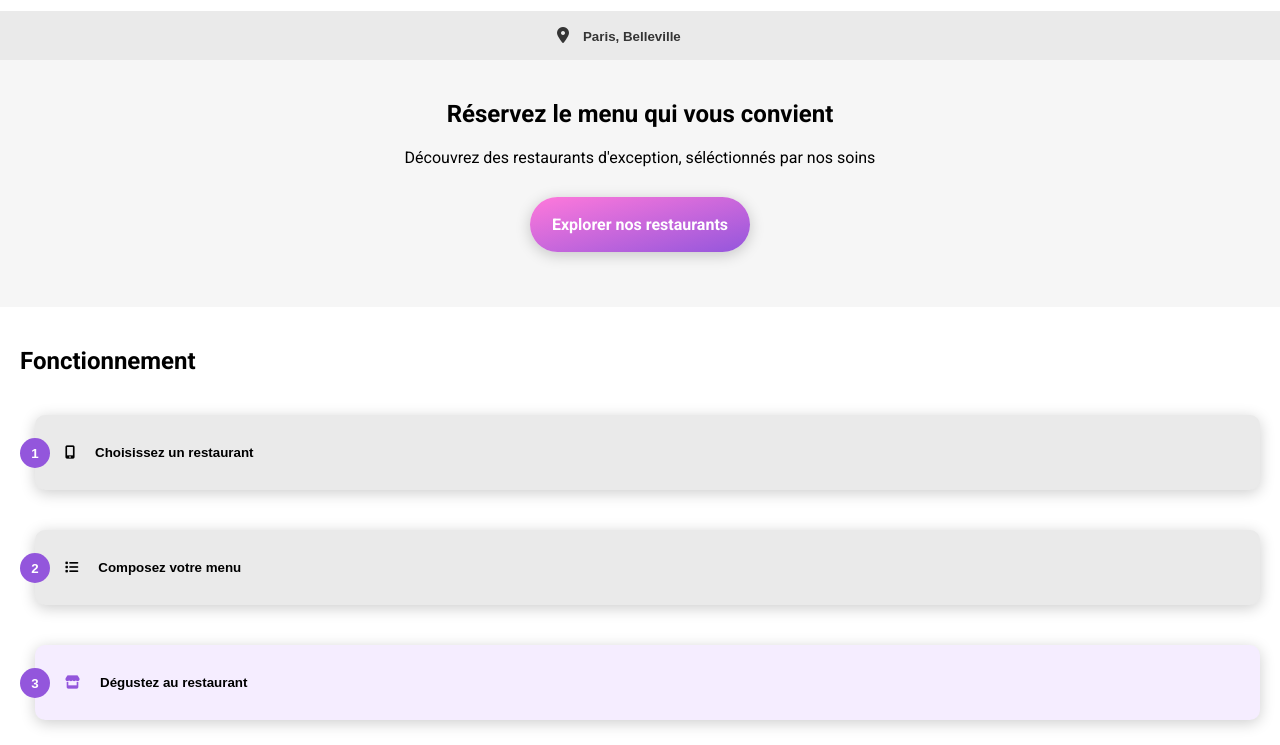
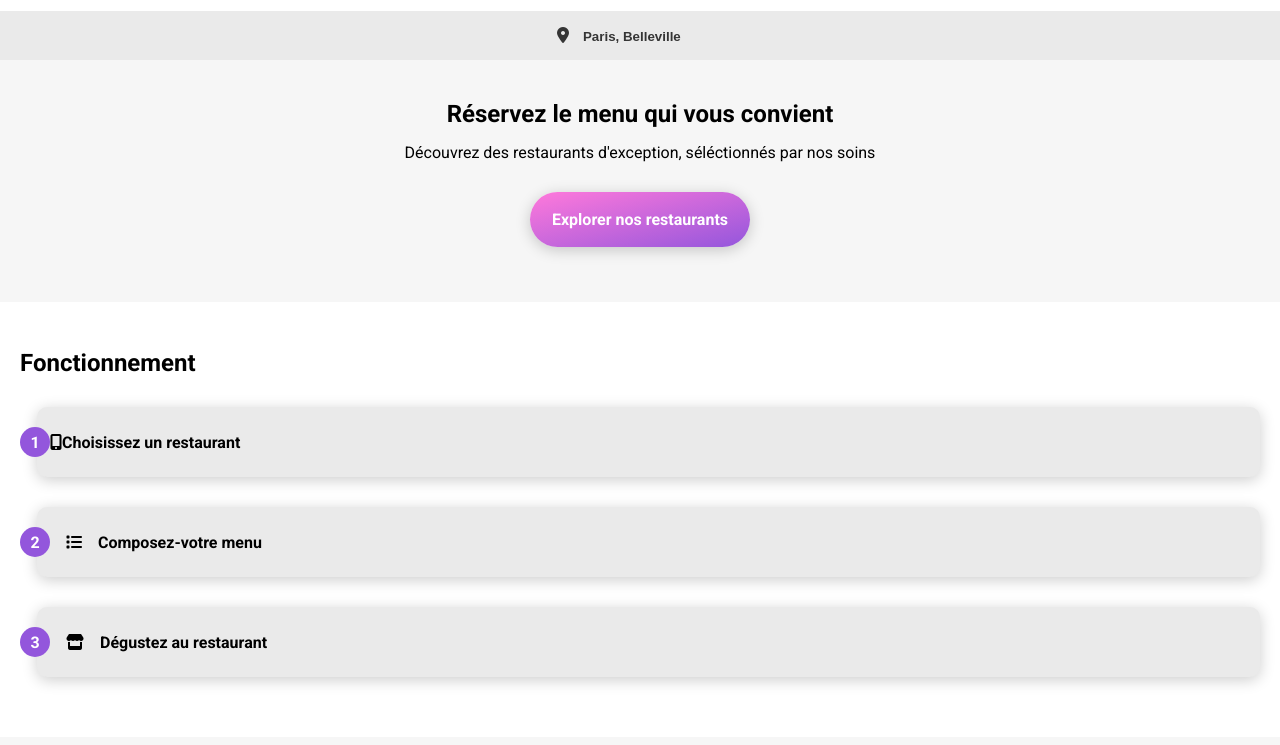
Before and after one commit to CharlyGrsvd/OCR-Projet-3-Ohmyfood, a website: page index.html in a window 1280 px wide. Shown: the part 55-800 px from the top of the page. Drawn offline with Linux system fonts and the light colour scheme; a web font is replaced by a local one.

Commit message:
Starting refacto fallowing the 7-1 model

```diff
--- a/index.html
+++ b/index.html
@@ -29,9 +29,11 @@
       </div>
       <form class="header-formular" action="#">
         <label class="header-formular__label" for="localisation__label">
+            <!-- Supprimer la class hidden label. Lors du Nesting j'irai chercher le premier enfant pour lui mettre la propriete font: 0/0 a -->
           <span class="header-formular__hiddenLabel">
             Rechercher votre destination
           </span>
+          <!-- Supprimer la span autour de l'icon  et donc supprimer la clas ico__label. J'irai chercher l'icon lors du Nesting en ciblant la balise <i>-->
           <span class="header-formular__icoLabel">
             <i class="fa-solid fa-location-dot"></i>
           </span>
@@ -47,6 +49,9 @@
     </header>
     <main>
       <section class="intro">
+        <!-- Ici on a u problème d'architecture au niveau du bloc. L'élément "exploration est de trop. Il faut choisir entre exploration et description. Il faut avoir un élement
+            qui contient la description et un element qui contient le bouton ". Le padding que j'utilise certainement sur ma class exploration doit être mis directement sur la section intro.
+        Nous avons une boite de trop dans cette archi -->
         <div class="intro__exploration">
           <div class="intro__descrition">
             <h1>Réservez le menu qui vous convient</h1>
@@ -61,37 +66,42 @@
       </section>
 
       <section class="explaination">
-        <h2>Fonctionnement</h2>
-        <div class="explaination__container">
-          <a class="explaination__link" href="#">
-            <button class="explaination__btn">
-              <span class="explaination__step">1</span>
-              <i class="fa-solid fa-mobile-screen-button explaination__ico"></i
-              >Choisissez un restaurant
-            </button>
+        <h2 class="explaination__title">Fonctionnement</h2>
+        <!-- On peut creer un bloc "step-container"  Ensuite il contiendra un bouton générique que je vais appeler step-button.
+            Ses éléments seront step-button__index et step-button__. Ensuite  -->
+        <div class="explaination__stepContainer">
+
+            <!-- ici il vaut mieux faire une <ol> puis mettre un lien sur les <li> -->
+          <a class="explaination__stepButton" href="#">
+            <span class="explaination__stepNumber">1</span>
+            <i class="fa-solid fa-mobile-screen-button"></i>
+            Choisissez un restaurant
           </a>
-          <a href="#">
-            <button class="explaination__btn">
-              <div class="explaination__step"><span>2</span></div>
-              <i class="fa-solid fa-list explaination__ico"></i>Composez votre
-              menu
-            </button>
+
+          <a href="#" class="explaination__stepButton">
+            <div class="explaination__stepNumber">2</div>
+            <div class="explaination__stepIcon">
+              <i class="fa-solid fa-list"></i>
+            </div>
+            <div class="explaination__stepText">
+              <p>Composez-votre menu</p>
+            </div>
           </a>
-          <a href="#">
-            <button class="explaination__btn explaination__btn--active">
-              <div class="explaination__step"><span>3</span></div>
-              <i
-                class="fa-solid fa-store explaination__ico explaination__ico--active"
-              ></i
-              >Dégustez au restaurant
-            </button>
+          <a href="#" class="explaination__stepButton">
+            <div class="explaination__stepNumber">3</div>
+            <div class="explaination__stepIcon">
+              <i class="fa-solid fa-store"></i>
+            </div>
+            <div class="explaination__stepText">
+              <p>Dégustez au restaurant</p>
+            </div>
           </a>
         </div>
       </section>
 
       <section class="restaurants">
         <h2>Restaurants</h2>
-        <div class="restaurants__container">
+        <div class="restaurants__containerCards">
           <div class="card">
             <a class="card__link" href="#">
               <img
@@ -168,7 +178,21 @@
       </section>
     </main>
     <footer>
-      <h2>ohmyfood</h2>
+      <div class="footer-content">
+        <h2>ohmyfood</h2>
+        <nav>
+          <li>
+            <span><i class="fa-solid fa-utensils"></i></span>
+            <a href="#">Proposer un restaurant</a>
+          </li>
+          <li>
+            <span><i class="fa-solid fa-handshake-angle"></i></span>
+            <a href="#">Devenir partenaire</a>
+          </li>
+          <li><a href="#">Mentions légales</a></li>
+          <li><a href="#">Contact</a></li>
+        </nav>
+      </div>
     </footer>
   </body>
 </html>
--- a/scss/_buttons.scss
+++ b/scss/_buttons.scss
@@ -10,13 +10,7 @@
     font-weight: bold;
 }
 
-
-.explaination {
-  &__btn {
-    position: relative;
-    height: 75px;
-    width: 100%;
-    padding: 18px 30px;
+@mixin secondary-btn-design {
     border: none;
     background: var(--background-secondary);
     border-radius: 10px;
@@ -24,15 +18,15 @@
     color: var(--text-primary);
     font-weight: bold;
     text-align: left;
-    &--active {
-      background: var(--active);
-    }
-  }
-  &__ico {
-    padding-right: 20px;
-    color: var(--backfround-secondary);
-    &--active {
-      color: var(--primary);
-    }
-  }
 }
+
+@mixin chip-design{
+    display: flex;
+    justify-content: center;
+    align-items: center;
+    background-color: var(--primary);
+    color: var(--text-secondary);
+    border-radius: 50%;
+    height: 30px;
+    width: 30px;
+}
--- a/scss/_card.scss
+++ b/scss/_cards.scss
@@ -3,18 +3,15 @@
     border-radius: 15px;
     box-shadow: 0px 3px 15px rgba(0, 0, 0, 0.2);
 }
-
-@mixin restaurant-img-design{
+@mixin restaurant-imgCard-design{
     width: 100%;
-    height: 175px;
+    height: 170px;
     object-fit: cover;
     border-radius: 15px 15px 0px 0px;
 }
-@mixin card-description-design{
+@mixin card-descriptionCard-design{
     display: flex;
     justify-content: space-between;
     align-items: center;
-    padding: 20px 20px 20px 15px;
-
-
+    padding: 15px 20px 15px 20px;
 }
--- a/scss/_generals.scss
+++ b/scss/_generals.scss
@@ -8,9 +8,11 @@ body {
   font-size: 1.6rem;
 }
 
-h1,
+h1{
+  padding-bottom: 15px;
+}
 h2 {
-  padding-bottom: 20px;
+  padding-bottom: 30px;
 }
 h3{
   padding-bottom: 5px;
--- a/scss/style.scss
+++ b/scss/style.scss
@@ -1,43 +1,7 @@
 @import "reset";
 @import "generals";
 @import "buttons";
-@import "card";
-
-.explaination {
-  padding: 40px 20px;
-  &__container {
-    text-align: center;
-    a {
-      display: block;
-      padding: 20px 0px 20px 15px;
-    }
-  }
-  &__step {
-    position: absolute;
-    display: inline-flex;
-    justify-content: center;
-    align-items: center;
-    vertical-align: middle;
-    left: -15px;
-    bottom: 22px;
-    background-color: var(--primary);
-    color: var(--text-secondary);
-    border-radius: 50%;
-    height: 30px;
-    width: 30px;
-  }
-}
-
-.restaurants {
-  padding: 47px 20px;
-  &__container {
-    display: flex;
-    flex-direction: column;
-    row-gap: 30px;
-  }
-}
-
-// code propre
+@import "cards";
 
 .header {
   text-align: center;
@@ -83,15 +47,60 @@
   }
 }
 
+.explaination {
+  padding: 47px 20px 60px 20px;
+  &__stepContainer {
+    display: flex;
+    flex-direction: column;
+    row-gap: 30px;
+    padding-left: 17px;
+  }
+  &__stepButton {
+    display: flex;
+    flex-direction: row;
+    align-items: center;
+    padding: 20px 0px;
+    @include secondary-btn-design;
+  }
+  &__stepNumber {
+    margin-left: -17px;
+    @include chip-design;
+  }
+  &__stepIcon {
+    padding: 0px 16px;
+  }
+}
+
+.restaurants {
+  padding: 47px 20px;
+  background-color: var(--background-tertiary);
+  &__containerCards {
+    display: flex;
+    flex-direction: column;
+    row-gap: 30px;
     .card {
       @include card-design;
       &__link {
         display: block;
       }
       &__img {
-    @include restaurant-img-design;
+        @include restaurant-imgCard-design;
       }
       &__description {
-    @include card-description-design;
+        @include card-descriptionCard-design;
       }
     }
+  }
+}
+
+.footer-content {
+    background-color: var(--background-dark);
+    color: var(--text-secondary);
+    h2{
+        font-family: var(--font-family__title);
+        font-size: 18px;
+    }
+    nav a {
+        color: var(--text-secondary);
+    }
+}
--- a/scss/variables.scss
+++ b/scss/variables.scss
@@ -12,6 +12,7 @@
     --background-primary: #FFFFFF;
     --background-secondary: #EAEAEA;
     --background-tertiary: #F6F6F6;
+    --background-dark:#353535;
     --ico-secondary:#353535;
     --ico-primary:#7E7E7E;
     --active: #F5EDFF;
```
Also changed, not shown: css/style.css, css/variables.css, 2 other files. Lines whose indentation alone changed are shown as unchanged.
